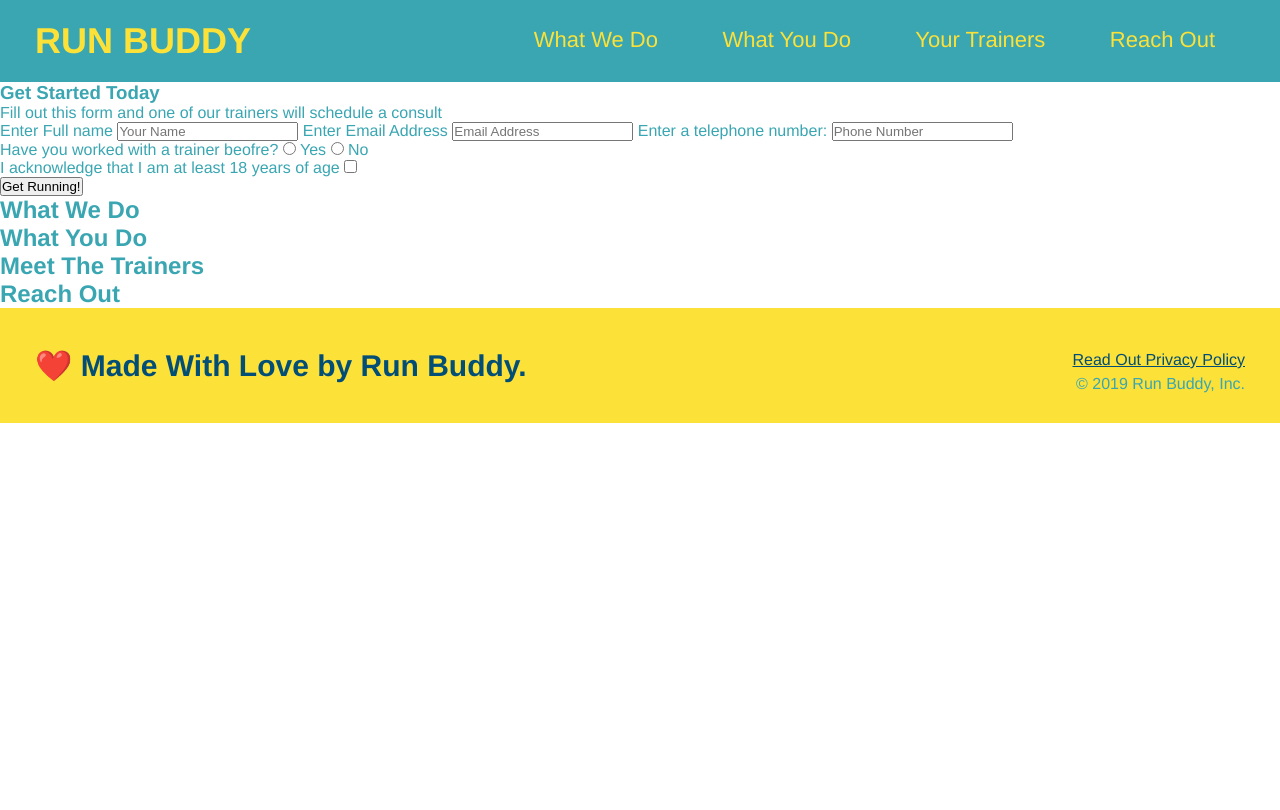
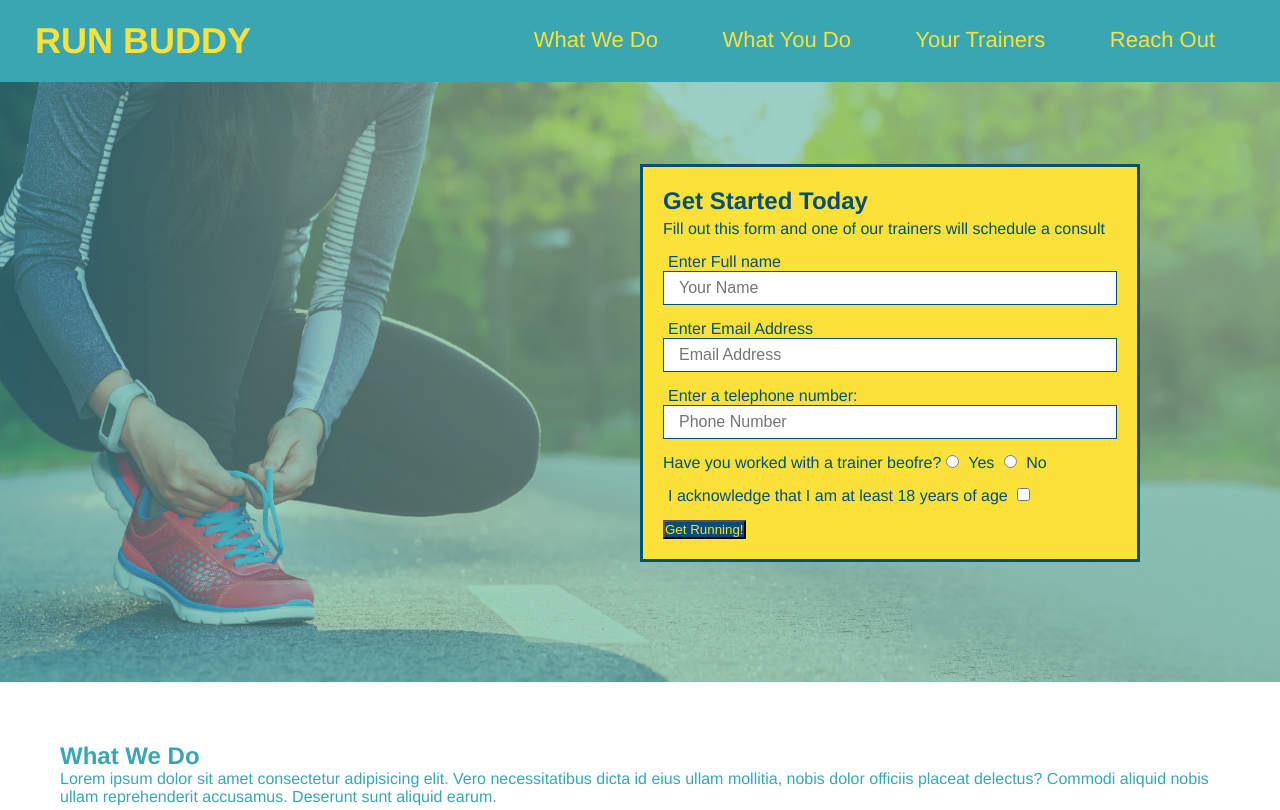
Before and after one commit to danamusso/run-buddy, a plain HTML site: page index.html in a window 1280 px wide. Shown: the top 810 px of the page. Drawn offline with Linux system fonts and the light colour scheme.

Commit message:
vector images

```diff
--- a/assets/css/stye.css
+++ b/assets/css/stye.css
@@ -67,3 +67,54 @@ footer div {
 footer a {
     color: #024e76
 }
+
+section {
+    padding: 60px;
+}
+
+/* Hero Style Start */
+.hero {
+    background-image: url("../css/hero-bg.jpeg");
+    height: 600px;
+    background-size: cover;
+    background-position: center;
+    position: relative;
+}
+/* Hero Style End */
+
+.hero-form {
+    background-color: #fce138;
+    padding: 20px;
+    width: 500px;
+    color: #024e76;
+    border: solid 3px #024e76;
+    position: absolute;
+    bottom: 120px;
+    right: 140px;
+
+}
+.hero-form h3 {
+    margin: 0px;
+    font-size: 24px;
+}
+.hero-form p {
+    margin: 5px 0 15px 0;
+}
+.form-input {
+    border: 1px solid #024e76;
+    display: block;
+    font-size: 16px;
+    color: #024e76;
+    width: 100%;
+    margin-bottom: 15px;
+    padding: 7px 15px;
+
+}
+.hero-form label{
+    margin: 0 5px;
+}
+
+.hero-form button {
+    background-color: #024e76;
+    color: #fce138;
+}
--- a/index.html
+++ b/index.html
@@ -7,7 +7,7 @@
 
         <title>Run Buddy</title>
 
-        <link rel="stylesheet" href="./assets/css/stye.css"
+        <link rel="stylesheet" href="./assets/css/stye.css"/>
 </head>
 
 <body>
@@ -49,20 +49,20 @@
     </header>
 
 <!-- hero/jumbotron -->
-<section>
-        <div>
+<section class="hero">
+        <div class="hero-form">
                 <h3>Get Started Today</h3>
                 <p>Fill out this form and one of our trainers will schedule a consult</p>
 
         <!-- Add Form element-->
                 <form>
                         <label for="name">Enter Full name</label>
-                        <input type="text" placeholder="Your Name" name="name" id="name" />
+                        <input type="text" placeholder="Your Name" name="name" id="name" class="form-input" />
                         <label for ="email">Enter Email Address</label>
-                        <input type="email" placeholder="Email Address" name="email" id="name"/>
+                        <input type="email" placeholder="Email Address" name="email" id="name" class="form-input"/>
                         <label for="phone">Enter a telephone number:</label>
-                        <input type="tel" placeholder="Phone Number" name="phone" id="phone"/>
-                <p>
+                        <input type="tel" placeholder="Phone Number" name="phone" id="phone" class="form-input"/>
+                  <p>
                         Have you worked with a trainer beofre?
                         <input type="radio" name="trainer-confirm" id="trainer-yes"/>
                         <label for="trainer-yes">Yes</label>
@@ -85,13 +85,40 @@
         </div>
 </section>
 <!-- "what we do" section -->
-<section>
+<section id="what-we-do">
         <h2>What We Do</h2>
+        <p> Lorem ipsum dolor sit amet consectetur adipisicing elit. Vero necessitatibus dicta id eius ullam mollitia, nobis dolor officiis placeat delectus? Commodi aliquid nobis ullam reprehenderit accusamus. Deserunt sunt aliquid earum.
+
+        </p>
 </section>
 
 <!--"what you do" -->
-<section>
+<section id="what-you-do">
         <h2> What You Do</h2>
+
+        <div>
+                <img src="./assets/css/01-04-svgs/step-1.svg" alt=""/>
+                <h3>Step 1: Fill Out the Form Above.</h3>
+                <p> You're aready here, so why not?</p>
+        </div>
+
+        <div>
+                <img src="./assets/css/01-04-svgs/step-2.svg" alt=""/>
+                <h3>Step 2: Consult with One of Our Trainers.</h3>
+                <p>Are you here to build muscle, lose weight, or just feel good?</p>
+        </div>
+
+        <div>
+                <img src="./assets/css/01-04-svgs/step-3.svg" alt=""/>
+                <h3>Step 3: Get Running.</h3>
+                <p>Hit the ground running (literally) once your trainer lays out your plan.</p>
+        </div>
+
+        <div>
+                <img src="./assets/css/01-04-svgs/step-4.svg" alt=""/>
+                <h3>Step 4: See Results.</h3>
+                <p>Bi-weekly checkins with your trainer will keep you focused</p>
+        </div>
 </section>
 
 <!-- "meet the trainers" section -->
```
Also changed, not shown: assets/css/01-04-svgs/step-1.svg (added), assets/css/01-04-svgs/step-2.svg (added), assets/css/01-04-svgs/step-3.svg (added), assets/css/01-04-svgs/step-4.svg (added), assets/css/hero-bg.jpeg (added).
